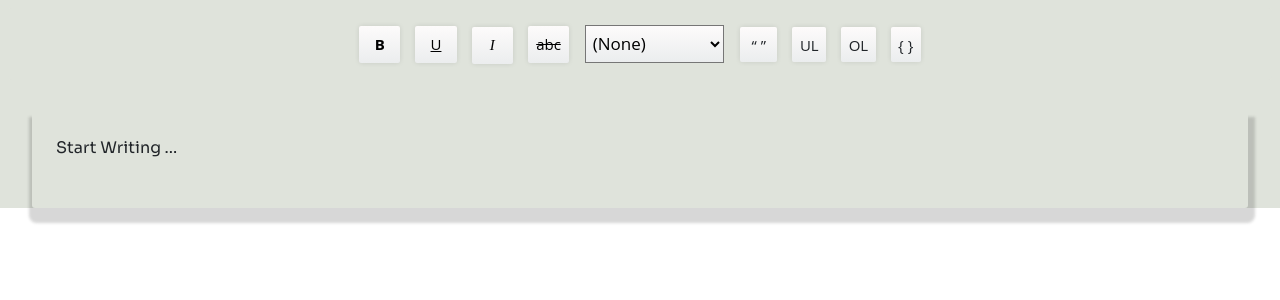
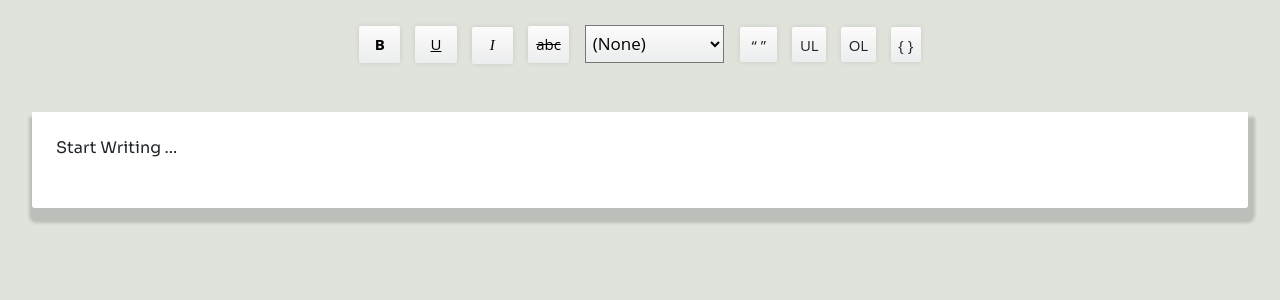
Before and after one commit to AlvarezKevin/Lifelyhood, a React (Create React App) app: page /editor in a window 1280 px wide. Shown: the top 300 px of the page. Built offline with nearby package versions, Linux system fonts and the light colour scheme.

Commit message:
editor fix

```diff
--- a/src/components/EditorToolbar/toolbar.js
+++ b/src/components/EditorToolbar/toolbar.js
@@ -63,6 +63,7 @@ class Toolbar extends React.Component {
 
   render() {
     return (
+
       <div className="editorContainer">
         <div className="toolbar">
           <button className="styleButton" id="bold" onClick={this.onBoldClick}>
--- a/src/pages/textEditor.js
+++ b/src/pages/textEditor.js
@@ -9,9 +9,11 @@ class textEditor extends Component {
     render(){
 
     return(
-        <div >
+
+        <div className="pg">
             <Toolbar/>
         </div>
+
     );
 }}
 export default textEditor;
--- a/src/styles/textEditor.css
+++ b/src/styles/textEditor.css
@@ -1,8 +1,8 @@
 html {
   background-color: rgba(223, 227, 219, 1);
 }
-
-.editorContainer {
+.pg {
+  height: 100vh;
   background-color: rgba(223, 227, 219, 1);
 }
 button,
@@ -43,6 +43,8 @@ button:hover {
   font-family: "Open Sans";
   font-size: 100%;
   border-radius: 0px 0 3px 3px;
+  background-color: #fff;
+
   box-shadow: 2px 10px 3px 5px rgba(15, 15, 15, 0.17);
 }
 select {
```
